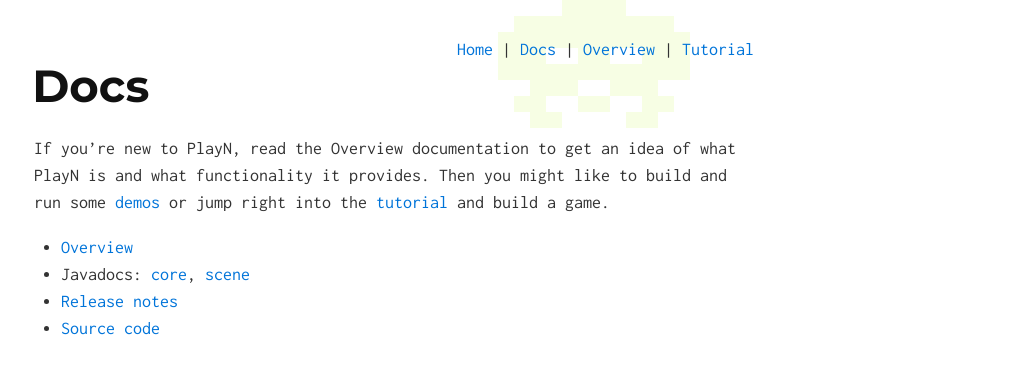
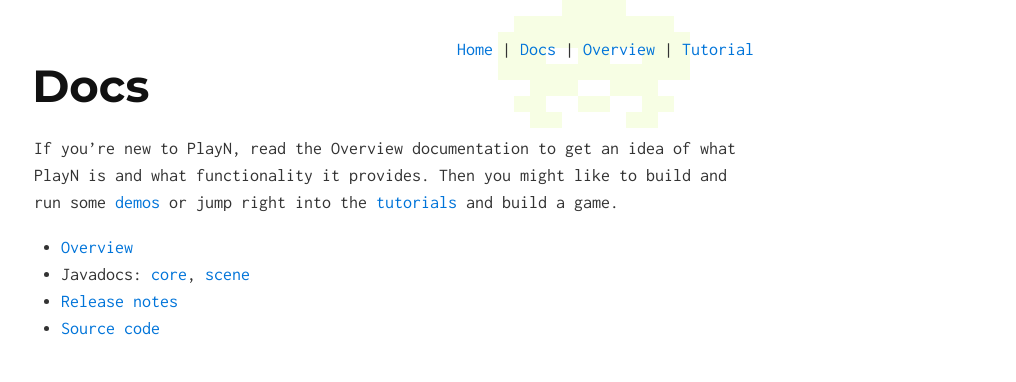
Before and after one commit to playn/playn.github.io, a Jekyll site: the page built from docs/index.md, in a window 1280 px wide. Shown: the top 382 px of the page, without its empty margins (246-1262 px from the left). Built offline with Jekyll 4.4.1, drawn with Linux system fonts in a browser that asks for light colours; Markdown is read by kramdown in place of the engine named in the settings.

Commit message:
Link to tutorials section.

```diff
--- a/docs/index.md
+++ b/docs/index.md
@@ -6,7 +6,7 @@
 
 If you're new to PlayN, read the Overview documentation to get an idea of what PlayN is and what
 functionality it provides. Then you might like to build and run some [demos](#demos) or jump right
-into the [tutorial](tutorial.html) and build a game.
+into the [tutorials](#tutorials) and build a game.
 
 * [Overview](overview.html)
 * Javadocs: [core](api/core/),  [scene](api/scene/)
```
